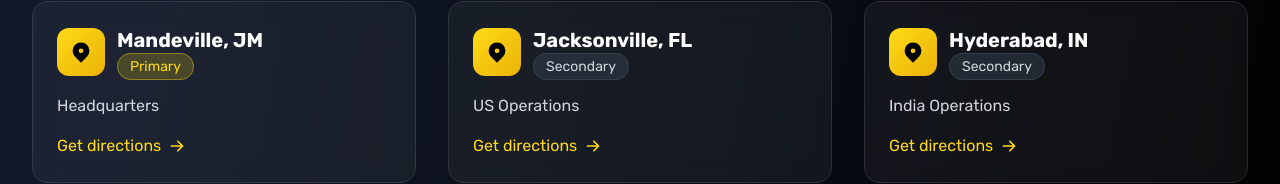
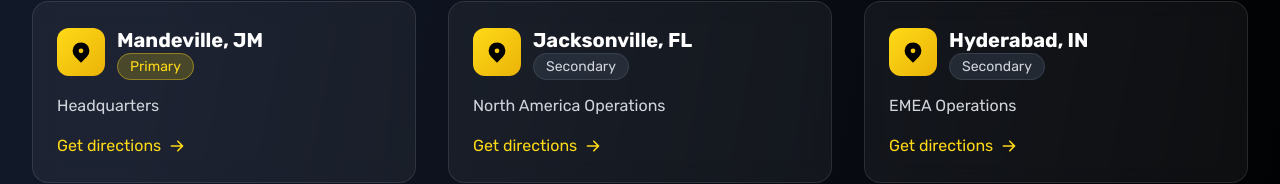
Before and after one commit to innovaiz-tech/compuzign-prod, a React (Vite) app: page /about-us in a window 1280 px wide. Shown: the part 5861-6045 px from the top of the page. Built offline with nearby package versions, Linux system fonts and the light colour scheme.

Commit message:
updated the requested changes

```diff
--- a/src/components/layouts/footer.jsx
+++ b/src/components/layouts/footer.jsx
@@ -203,9 +203,6 @@ export default function Footer() {
               Cookie Policy
             </Link>
           </div>
-          <p className="text-gray-400 text-sm mt-4 md:mt-0">
-            Created by <a href="mailto:innovaiztechno@gmail.com" className="text-gray-400 hover:text-white transition-colors">innovaiztechno@gmail.com</a>
-          </p>
         </div>
       </div>
     </footer>
--- a/src/pages/About.jsx
+++ b/src/pages/About.jsx
@@ -134,14 +134,14 @@ export default function About() {
       name: "Jacksonville, FL",
       type: "Secondary",
       mapUrl: "https://www.google.com/maps/search/?api=1&query=Jacksonville%2C+FL",
-      description: "US Operations",
+      description: "North America Operations",
       coordinates: { x: 25, y: 45 }
     },
     {
       name: "Hyderabad, IN",
       type: "Secondary",
       mapUrl: "https://www.google.com/maps/search/?api=1&query=Hyderabad%2C+Telangana%2C+India",
-      description: "India Operations",
+      description: "EMEA Operations",
       coordinates: { x: 75, y: 55 }
     }
   ];
```
